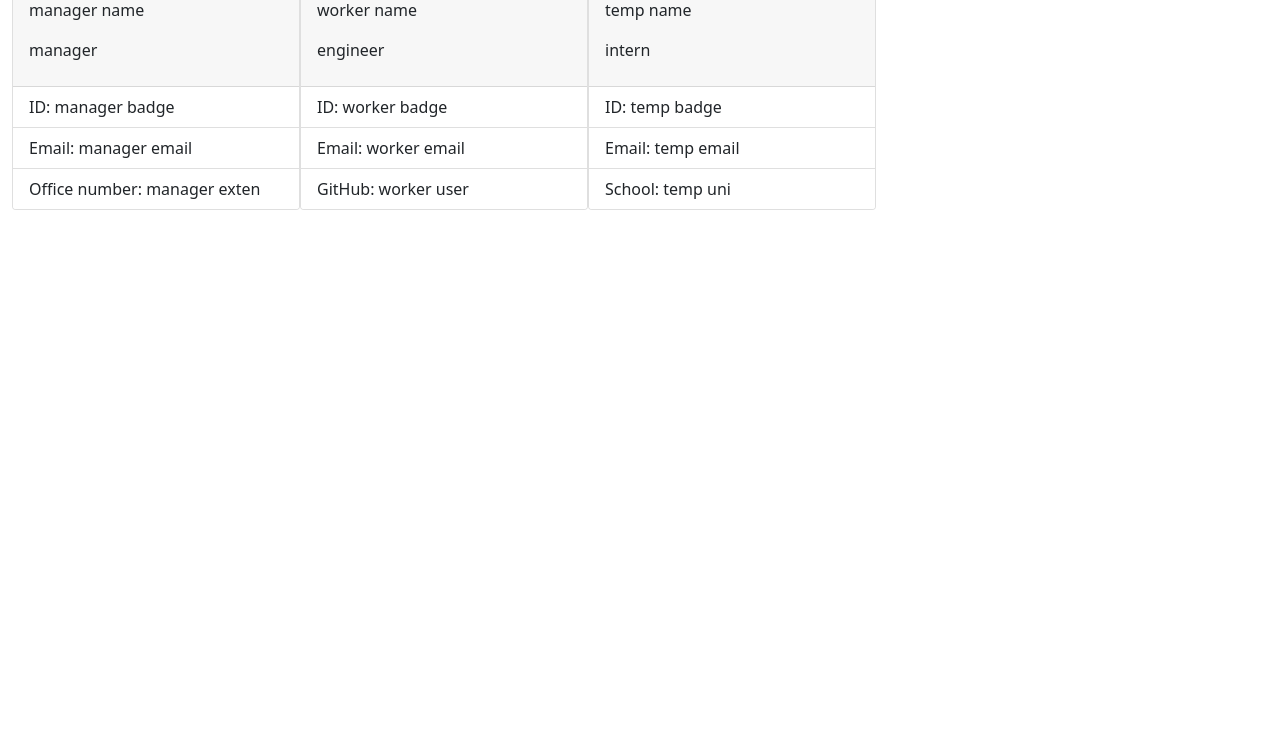
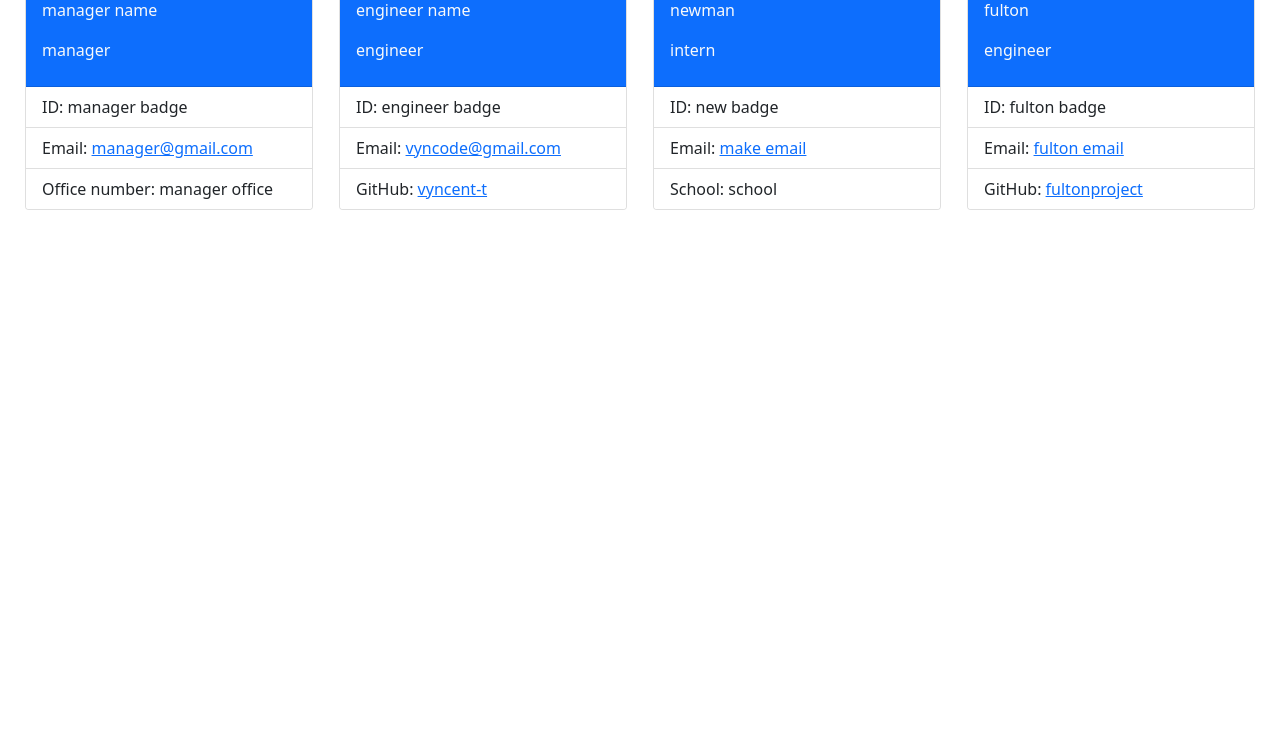
Before and after one commit to vyncent-t/team-profile-generator, a website: page index.html in a window 1280 px wide. Shown: the part 67-800 px from the top of the page. Drawn offline with nearby package versions, Linux system fonts and the light colour scheme.

Commit message:
base work complete

```diff
--- a/index.html
+++ b/index.html
@@ -15,39 +15,50 @@
       <div class=" min-hieghtd-block w-100 h-50 bg-primary">
           <h1 class="text-center text-light">Hello world</h1>
       </div>
-    <div class="d-flex ">
+    <div>
         <div class="d-flex justify-content-around">
       <div class="card" style="width: 18rem;">
-        <div class="card-header">
+        <div class="card-header bg-primary text-light">
             <div> <p>manager name</p> </div>
             <div> <p>manager</p> </div>
         </div>
             <ul class="list-group list-group-flush">
                 <li class="list-group-item">ID: manager badge</li>
-                <li class="list-group-item">Email: manager email</li>
-                <li class="list-group-item">Office number: manager exten</li>
+                <li class="list-group-item">Email: <a href="mailto:manager@gmail.com">manager@gmail.com</a></li>
+                <li class="list-group-item">Office number: manager office</li>
             </ul>
         </div>
       <div class="card" style="width: 18rem;">
-        <div class="card-header">
-            <div> <p>worker name</p> </div>
+        <div class="card-header bg-primary text-light">
+            <div> <p>engineer name</p> </div>
             <div> <p>engineer</p> </div>
         </div>
             <ul class="list-group list-group-flush">
-                <li class="list-group-item">ID: worker badge</li>
-                <li class="list-group-item">Email: worker email</li>
-                <li class="list-group-item">GitHub: worker user</li>
+                <li class="list-group-item">ID: engineer badge</li>
+                <li class="list-group-item">Email: <a href="mailto:vyncode@gmail.com">vyncode@gmail.com</a></li>
+                <li class="list-group-item">GitHub: <a href="https://github.com/vyncent-t" target="_blank">vyncent-t</a></li>
             </ul>
         </div>
       <div class="card" style="width: 18rem;">
-        <div class="card-header">
-            <div> <p>temp name</p> </div>
+        <div class="card-header bg-primary text-light">
+            <div> <p>newman</p> </div>
             <div> <p>intern</p> </div>
         </div>
             <ul class="list-group list-group-flush">
-                <li class="list-group-item">ID: temp badge</li>
-                <li class="list-group-item">Email: temp email</li>
-                <li class="list-group-item">School: temp uni</li>
+                <li class="list-group-item">ID: new badge</li>
+                <li class="list-group-item">Email: <a href="mailto:make email">make email</a></li>
+                <li class="list-group-item">School: school</li>
+            </ul>
+        </div>
+      <div class="card" style="width: 18rem;">
+        <div class="card-header bg-primary text-light">
+            <div> <p>fulton</p> </div>
+            <div> <p>engineer</p> </div>
+        </div>
+            <ul class="list-group list-group-flush">
+                <li class="list-group-item">ID: fulton badge</li>
+                <li class="list-group-item">Email: <a href="mailto:fulton email">fulton email</a></li>
+                <li class="list-group-item">GitHub: <a href="https://github.com/fultonproject" target="_blank">fultonproject</a></li>
             </ul>
         </div> </div>
     </div>
```
Also changed, not shown: index.js (+8 -8 lines).
